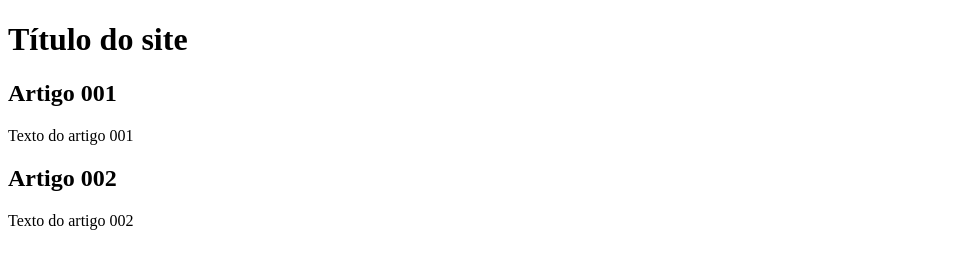
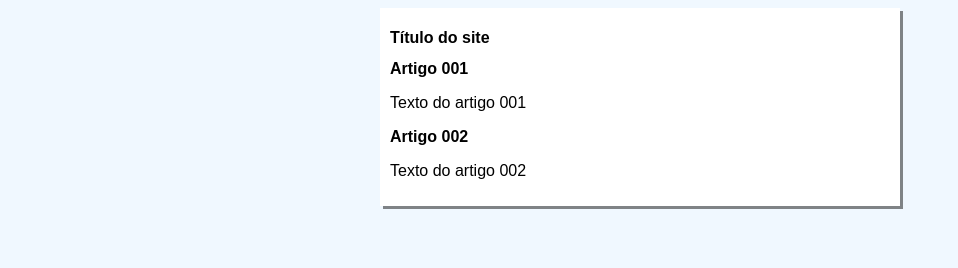
Before and after one commit to MatheusSantos-91/projte-site, a plain HTML site: page index.html in a window 1280 px wide. Shown: the whole page, without its empty margins (0-958 px from the left). Drawn offline with Linux system fonts and the light colour scheme.

Commit message:
iniciei o design

```diff
--- /dev/null
+++ b/estilo/style.css
@@ -0,0 +1,14 @@
+*{
+    font-family: Arial, Helvetica, sans-serif;
+    font-size: 16px;
+}
+body{
+    background-color: aliceblue;
+}
+main{
+    background-color: white;
+    width: 500px;
+    margin: auto;
+    padding: 10px;
+    box-shadow:  3px 3px rgba(0, 0, 0, 0.473);
+}
--- a/index.html
+++ b/index.html
@@ -4,6 +4,7 @@
     <meta charset="UTF-8">
     <meta name="viewport" content="width=device-width, initial-scale=1.0">
     <title>Título do site</title>
+    <link rel="stylesheet" href="estilo/style.css">
 </head>
 <body>
     <main>
```
